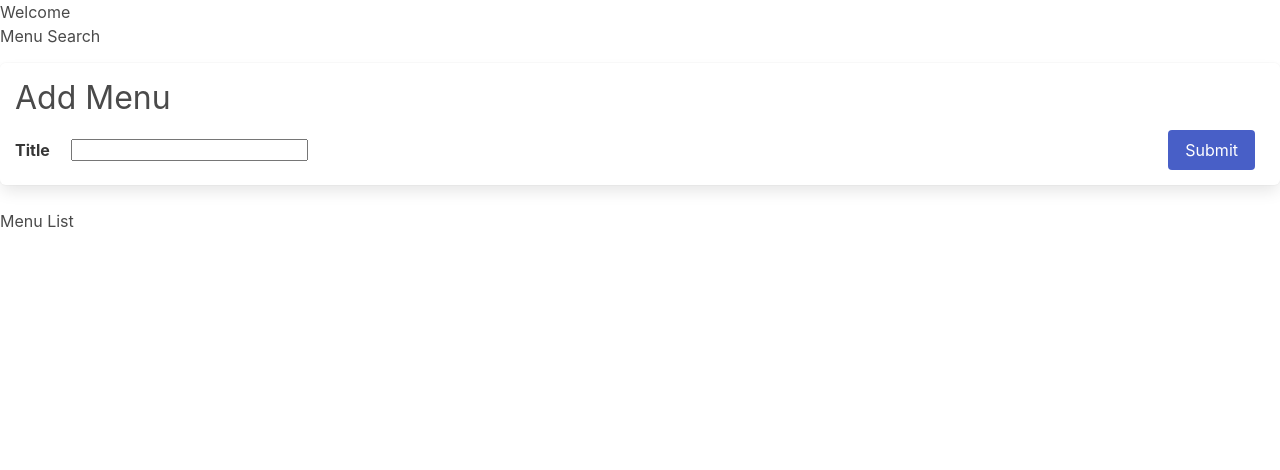
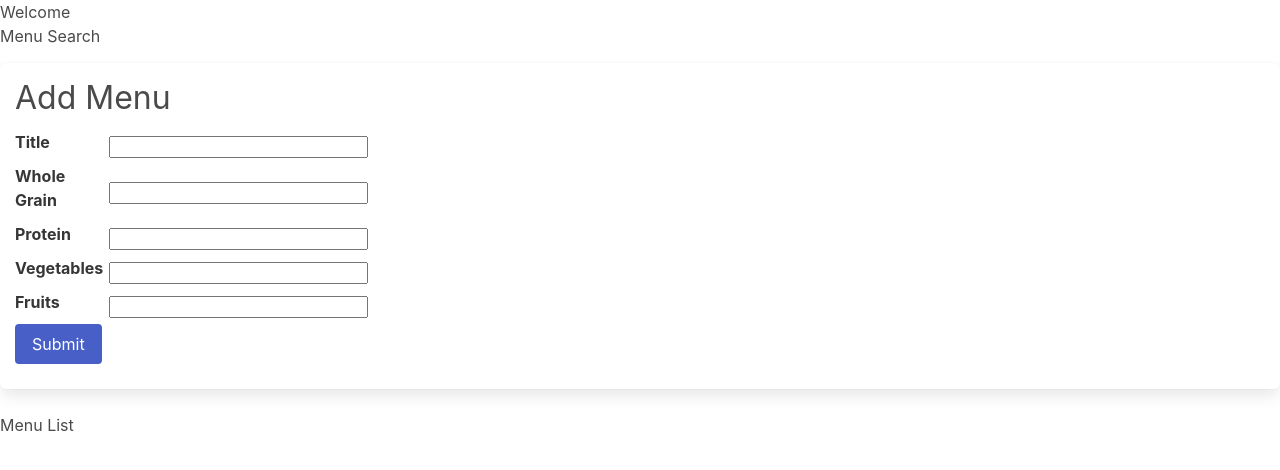
Before and after one commit to CocoTapi/PortfolioProject2, a React (Create React App) app in the folder meal_plan/: page / in a window 1280 px wide. Shown: the top 470 px of the page. Built offline with nearby package versions, Linux system fonts and the light colour scheme.

Commit message:
changed styling for form

```diff
--- a/meal_plan/src/conponents/MenuForm.js
+++ b/meal_plan/src/conponents/MenuForm.js
@@ -27,19 +27,48 @@ function MenuForm () {
                         />
                     </div>
                 </div>
-                {/* <div className="field-group">
+                <div className="field-group">
                     <div className="field">
-                        <label className="label">Whole Grains</label>
+                        <label className="label">Whole Grain</label>
                         <input
                             className="inout is-expanded"
-                            value={cost || ''}
-                            onChange={handleCostChange}
-                            type="number"
+                            value={newValue}
+                            onChange={handleNameChange}
                         />
                     </div>
-                </div> */}
+                </div>
+                <div className="field-group">
+                    <div className="field">
+                        <label className="label">Protein</label>
+                        <input
+                            className="inout is-expanded"
+                            value={newValue}
+                            onChange={handleNameChange}
+                        />
+                    </div>
+                </div>
+                <div className="field-group">
+                    <div className="field">
+                        <label className="label">Vegetables</label>
+                        <input
+                            className="inout is-expanded"
+                            value={newValue}
+                            onChange={handleNameChange}
+                        />
+                    </div>
+                </div>
+                <div className="field-group">
+                    <div className="field">
+                        <label className="label">Fruits</label>
+                        <input
+                            className="inout is-expanded"
+                            value={newValue}
+                            onChange={handleNameChange}
+                        />
+                    </div>
+                </div>
                 <div className="field">
-                <button className="button is-link">Submit</button>
+                    <button className="button is-link">Submit</button>
                 </div>
             </form>
         </div>
--- a/meal_plan/src/styles.css
+++ b/meal_plan/src/styles.css
@@ -7,8 +7,9 @@
     margin-bottom: 0px;
   }
   .menu-form form {
-    display: flex;
+    /* display: flex; */
     justify-content: space-between;
+    margin-bottom: 10px;
   }
   .menu-form .field {
     display: flex;
@@ -17,8 +18,8 @@
     margin-right: 10px;
   }
   .menu-form .field label.label {
-    margin-bottom: 0px;
-    width: 70px;
+    margin-bottom: 10px;
+    width: 130px;
   }
   .menu-form input {
     width: 100%;
@@ -28,7 +29,7 @@
   }
 
   .menu-list .panel.bold {
-    font-weight: 600;
+    font-weight: 500;
   }
 
   .menu-list .panel {
```
